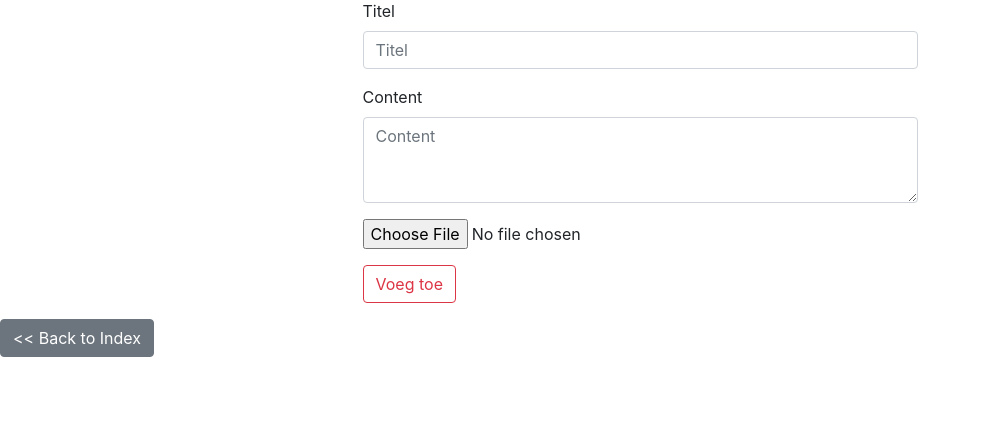
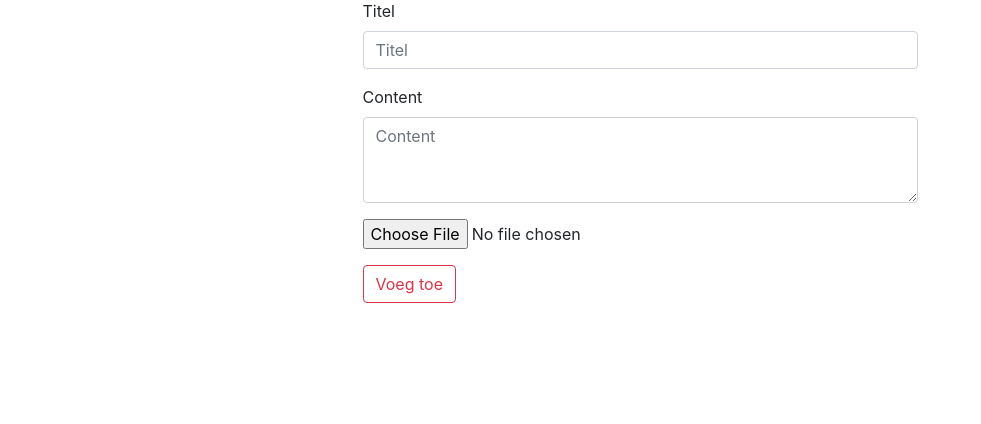
Before and after one commit to RealVlusion/OverMalbruggen, a PHP site: page /nieuwartikel.php in a window 1280 px wide. Shown: the part 191-615 px from the top of the page, without its empty margins (0-981 px from the left). Run offline with PHP 8.4, Linux system fonts and the light colour scheme; the visitor is signed in with stand-in values (Sample User, id 1).

Commit message:
Back to index knop weg

```diff
--- a/cms/nieuwartikel.php
+++ b/cms/nieuwartikel.php
@@ -122,8 +122,6 @@ if (($_SESSION['logged_in'] == true)) {
                 </form>
             </main>
     </div>
-
-    <a href="../index.php" class="backToIndex"><button type="button" class="btn btn-secondary"><< Back to Index</button></a>
     </body>
     </html>
 
--- a/cms/nieuwevoorstelling.php
+++ b/cms/nieuwevoorstelling.php
@@ -204,8 +204,6 @@ if (($_SESSION['logged_in'] == true)) {
             </form>
         </main>
 </div>
-
-<a href="../index.php" class="backToIndex"><button type="button" class="btn btn-secondary"><< Back to Index</button></a>
 </body>
 </html>
 
--- a/cms/nieuwteamlid.php
+++ b/cms/nieuwteamlid.php
@@ -128,8 +128,6 @@ if (($_SESSION['logged_in'] == true)) {
             </form>
         </main>
 </div>
-
-<a href="../index.php" class="backToIndex"><button type="button" class="btn btn-secondary"><< Back to Index</button></a>
 </body>
 </html>
 
--- a/includes/connection.php
+++ b/includes/connection.php
@@ -1,7 +1,9 @@
 <?php
 
 try{
+
     $pdo = new PDO('mysql:host=localhost;dbname=overMalbruggenDb', 'root', 'admin');
+    $pdo->setAttribute(PDO::ATTR_EMULATE_PREPARES, false);
 } catch (PDOException $e){
     exit('Database error.');
 }
```
